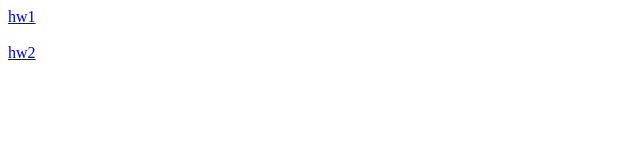
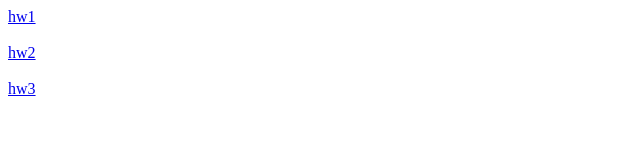
Before and after one commit to GarAlex78/ReactHw, a plain HTML site: page index.html in a window 1280 px wide. Shown: the full height of the page, 0-640 px from the left. Drawn offline with Linux system fonts and the light colour scheme.

Commit message:
Update index.html

```diff
--- a/index.html
+++ b/index.html
@@ -12,6 +12,8 @@
     <a href="./hw1/index.html">hw1</a>
     <br><br>
     <a href="./hw2/index.html">hw2</a>
+    <br><br>
+    <a href="./hw3/index.html">hw3</a>
 </body>
 
 </html>
```
